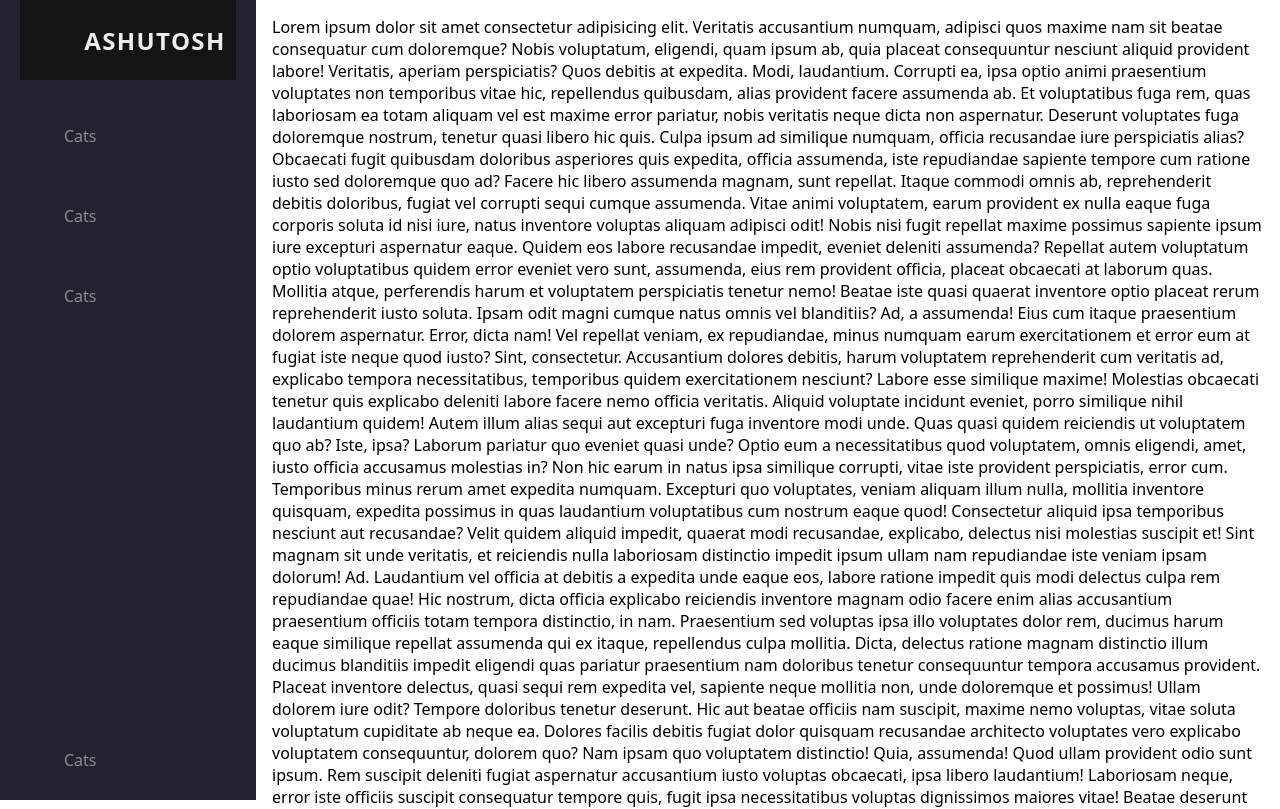
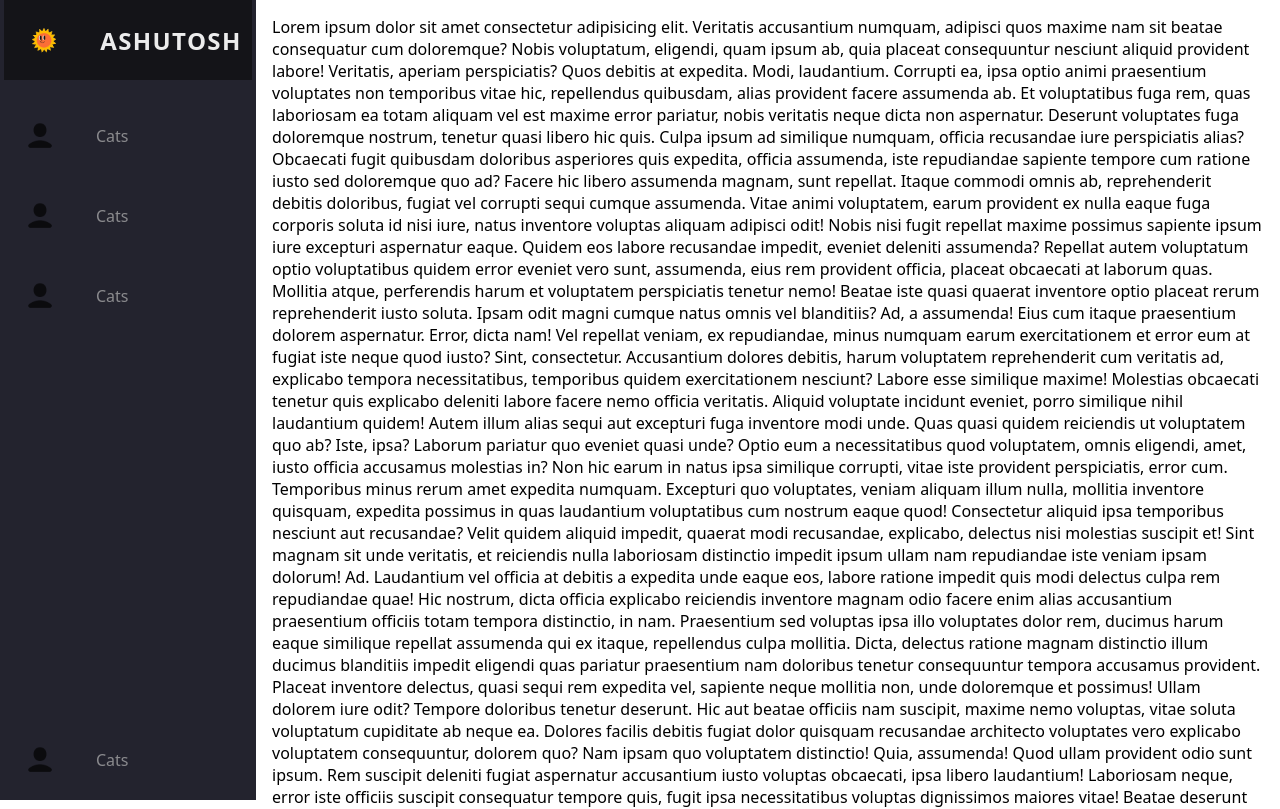
Before and after one commit to 2727-ask/portfolio, a plain HTML site: page index.html in a window 1280 px wide. Shown: the top 809 px of the page. Drawn offline with Linux system fonts and the light colour scheme; the site is published under a folder, as on GitHub Pages, so addresses that start at the root find nothing.

Commit message:
Proj Setup Done

```diff
--- a/index.html
+++ b/index.html
@@ -19,35 +19,35 @@
         <ul class="navbar-nav">
             <li class="logo">
                 <a href="" class="nav-link">
-                    <img src="/images/icons/logo.gif" alt="" srcset="">
+                    <img src="./images/icons/logo.gif" alt="" srcset="">
                     <span class="logo-link-text link-text">Ashutosh</span>
                 </a>
             </li>
             <li class="nav-item">
                 <a href="#" class="nav-link">
 
-                    <img src="/images/icons/user.png" alt="" srcset="">
+                    <img src="./images/icons/user.png" alt="" srcset="">
                      <span class="link-text">Cats</span>
                 </a>
             </li>
             <li class="nav-item">
                 <a href="#" class="nav-link">
 
-                    <img src="/images/icons/user.png" alt="" srcset="">
+                    <img src="./images/icons/user.png" alt="" srcset="">
                      <span class="link-text">Cats</span>
                 </a>
             </li>
             <li class="nav-item">
                 <a href="#" class="nav-link">
 
-                    <img src="/images/icons/user.png" alt="" srcset="">
+                    <img src="./images/icons/user.png" alt="" srcset="">
                      <span class="link-text">Cats</span>
                 </a>
             </li>
             <li class="nav-item">
                 <a href="#" class="nav-link">
 
-                    <img src="/images/icons/user.png" alt="" srcset="">
+                    <img src="./images/icons/user.png" alt="" srcset="">
                      <span class="link-text">Cats</span>
                 </a>
             </li>
```
